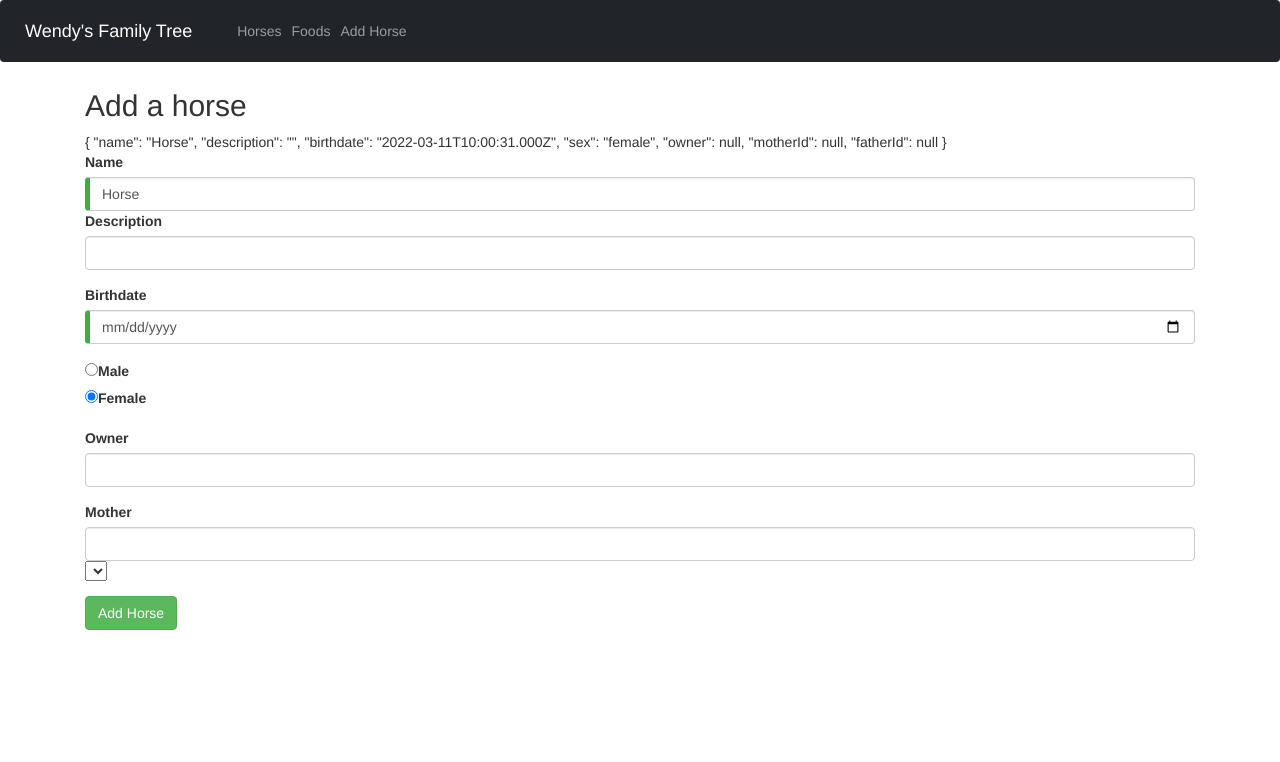
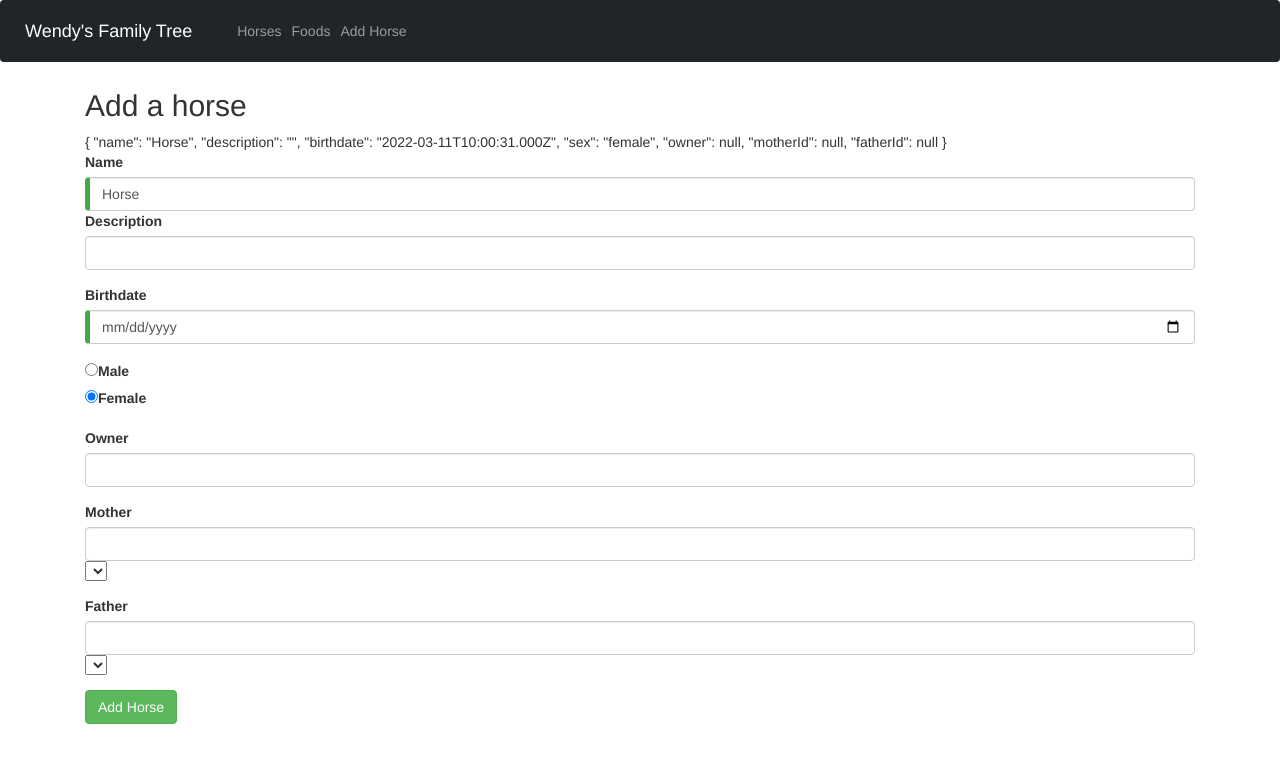
Before and after one commit to jJup0/sepm-individual, an Angular app in the folder frontend/: page /add in a window 1280 px wide. Shown: the top 762 px of the page. Built offline with nearby package versions, Linux system fonts and the light colour scheme.

Commit message:
[US 4] fixed typo in persistance, added very basic mother father selector in frontend

```diff
--- a/frontend/src/app/component/horse-form/horse-form.component.html
+++ b/frontend/src/app/component/horse-form/horse-form.component.html
@@ -67,17 +67,38 @@
   <div class="form-group">
     <label for="mother-input-search-box">Mother</label>
     <input
-      #mySearchBox
+      #motherSearchBox
       type="text"
       class="form-control"
-      list="mothers"
       name="mother-input"
       id="mother-input-search-box"
-      (input)="search({ searchTerm: mySearchBox.value, sex: 'female' })"
+      (input)="
+        search({ searchTerm: motherSearchBox.value, sex: 'female' }, 'mother')
+      "
     />
     <select id="mothers" name="mother-select" [(ngModel)]="horse.motherId">
-      <option *ngFor="let mother of loadedParents$ | async" [value]="mother.id">
+      <option *ngFor="let mother of loadedMothers$ | async" [value]="mother.id">
         {{ mother.name }}
+      </option>
+    </select>
+  </div>
+
+  <!-- same structure as mother form -->
+  <div class="form-group">
+    <label for="father-input-search-box">Father</label>
+    <input
+      #fatherSearchBox
+      type="text"
+      class="form-control"
+      name="father-input"
+      id="father-input-search-box"
+      (input)="
+        search({ searchTerm: fatherSearchBox.value, sex: 'male' }, 'father')
+      "
+    />
+    <select id="fathers" name="father-select" [(ngModel)]="horse.fatherId">
+      <option *ngFor="let father of loadedFathers$ | async" [value]="father.id">
+        {{ father.name }}
       </option>
     </select>
   </div>
--- a/frontend/src/app/component/horse-form/horse-form.component.ts
+++ b/frontend/src/app/component/horse-form/horse-form.component.ts
@@ -32,10 +32,12 @@ export class HorseFormComponent implements OnInit {
   SEXES = sexes;
   SUBMIT_BUTTON_TEXT: string;
   submitted = false;
-  loadedParents$!: Observable<Horse[]>;
+  loadedMothers$!: Observable<Horse[]>;
+  loadedFathers$!: Observable<Horse[]>;
   searchTerm: HorseSearchDto = { searchTerm: "", sex: null };
 
-  private searchTerms = new Subject<HorseSearchDto>();
+  private motherSearchTerms = new Subject<HorseSearchDto>();
+  private fatherSearchTerms = new Subject<HorseSearchDto>();
 
   constructor(
     private route: ActivatedRoute,
@@ -43,12 +45,26 @@ export class HorseFormComponent implements OnInit {
   ) {}
 
   // Push a search term into the observable stream.
-  search(term: HorseSearchDto): void {
-    this.searchTerms.next(term);
+  search(term: HorseSearchDto, parentType: "mother" | "father"): void {
+    if (parentType == "mother") {
+      this.motherSearchTerms.next(term);
+    } else {
+      this.fatherSearchTerms.next(term);
+    }
   }
 
   ngOnInit(): void {
-    this.loadedParents$ = this.searchTerms.pipe(
+    this.loadedMothers$ = this.motherSearchTerms.pipe(
+      // wait 300ms after each keystroke before considering the term
+      debounceTime(300),
+
+      // ignore new term if same as previous term
+      distinctUntilChanged(),
+
+      // switch to new search observable each time the term changes
+      switchMap((term: HorseSearchDto) => this.horseService.search(term))
+    );
+    this.loadedFathers$ = this.fatherSearchTerms.pipe(
       // wait 300ms after each keystroke before considering the term
       debounceTime(300),
 
```
Also changed, not shown: 2 other files (tests, documents, lock files or other folders).
